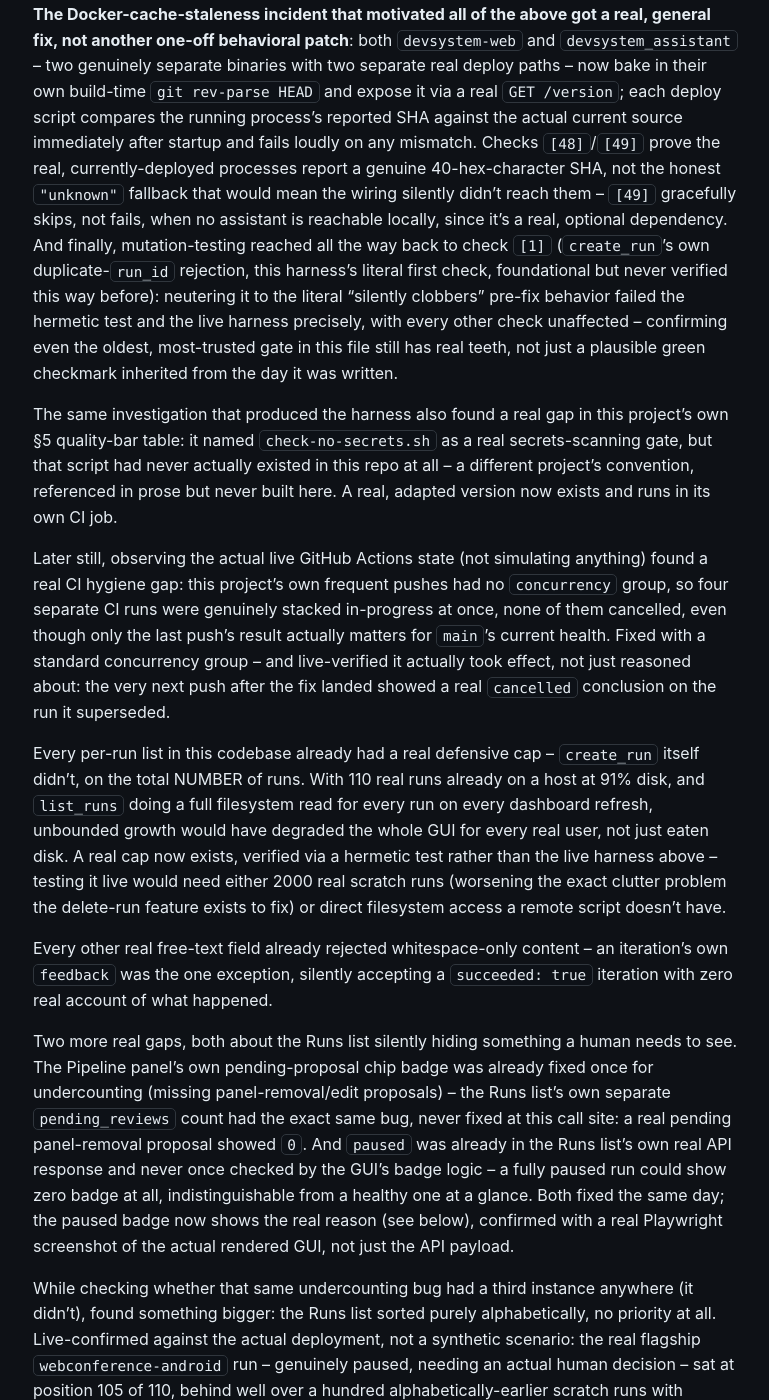
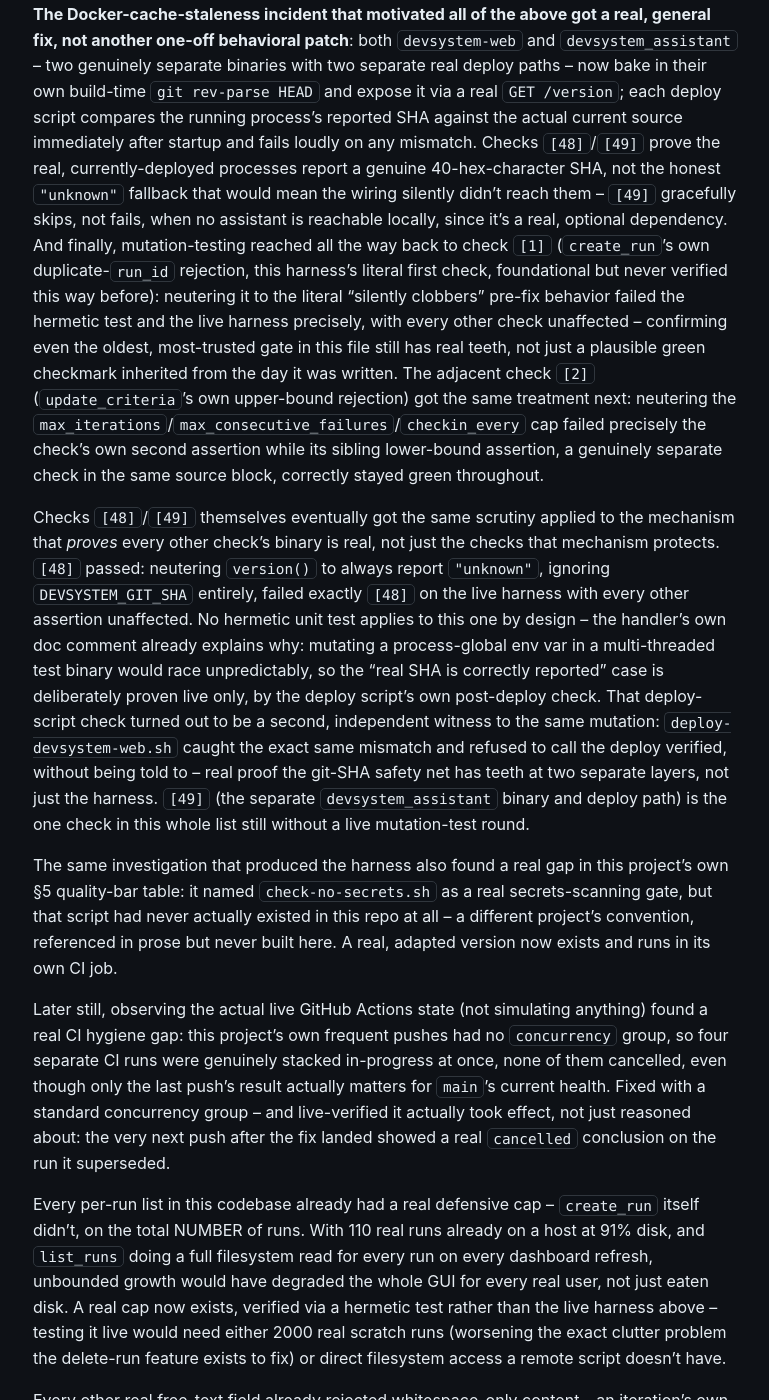
Before and after one commit to scimbe/CADS-devsystem-docs, a Jekyll site: the page built from _explanation/dau-lens-and-stress-testing.md, in a window 1280 px wide and 1400 px high, scrolled down 4846 px. Shown: the whole window, without its empty margins (321-1090 px from the left). Built offline with Jekyll 4.4.1, drawn with Linux system fonts in a browser that asks for light colours.

Commit message:
explanation: bring mutation-test coverage narrative up to date (checks [2], [48])
CADS-devsystem's own goal doc had already recorded both rounds
(994ba13, 9746057, d847027) but this page's "growing list" narrative
was stale: check [2] wasn't mentioned at all, and [48] was described
only as an assertion, not as now mutation-verified. Adds both, plus
the real finding that deploy-devsystem-web.sh's own post-deploy check
independently caught the same [48] mutation -- two layers, not one.
Names [49] as the one check in the list still without a live
mutation-test round.

Hermetic Jekyll build confirmed clean before push.

```diff
--- a/_explanation/dau-lens-and-stress-testing.md
+++ b/_explanation/dau-lens-and-stress-testing.md
@@ -199,7 +199,24 @@ real, optional dependency. And finally, mutation-testing reached all the way bac
 but never verified this way before): neutering it to the literal "silently clobbers" pre-fix behavior
 failed the hermetic test and the live harness precisely, with every other check unaffected --
 confirming even the oldest, most-trusted gate in this file still has real teeth, not just a plausible
-green checkmark inherited from the day it was written.
+green checkmark inherited from the day it was written. The adjacent check `[2]`
+(`update_criteria`'s own upper-bound rejection) got the same treatment next: neutering the
+`max_iterations`/`max_consecutive_failures`/`checkin_every` cap failed precisely the check's own
+second assertion while its sibling lower-bound assertion, a genuinely separate check in the same
+source block, correctly stayed green throughout.
+
+Checks `[48]`/`[49]` themselves eventually got the same scrutiny applied to the mechanism that
+*proves* every other check's binary is real, not just the checks that mechanism protects. `[48]`
+passed: neutering `version()` to always report `"unknown"`, ignoring `DEVSYSTEM_GIT_SHA` entirely,
+failed exactly `[48]` on the live harness with every other assertion unaffected. No hermetic unit
+test applies to this one by design -- the handler's own doc comment already explains why: mutating a
+process-global env var in a multi-threaded test binary would race unpredictably, so the "real SHA is
+correctly reported" case is deliberately proven live only, by the deploy script's own post-deploy
+check. That deploy-script check turned out to be a second, independent witness to the same mutation:
+`deploy-devsystem-web.sh` caught the exact same mismatch and refused to call the deploy verified,
+without being told to -- real proof the git-SHA safety net has teeth at two separate layers, not
+just the harness. `[49]` (the separate `devsystem_assistant` binary and deploy path) is the one
+check in this whole list still without a live mutation-test round.
 
 The same investigation that produced the harness also found a real gap in this project's own §5
 quality-bar table: it named `check-no-secrets.sh` as a real secrets-scanning gate, but that script
```
